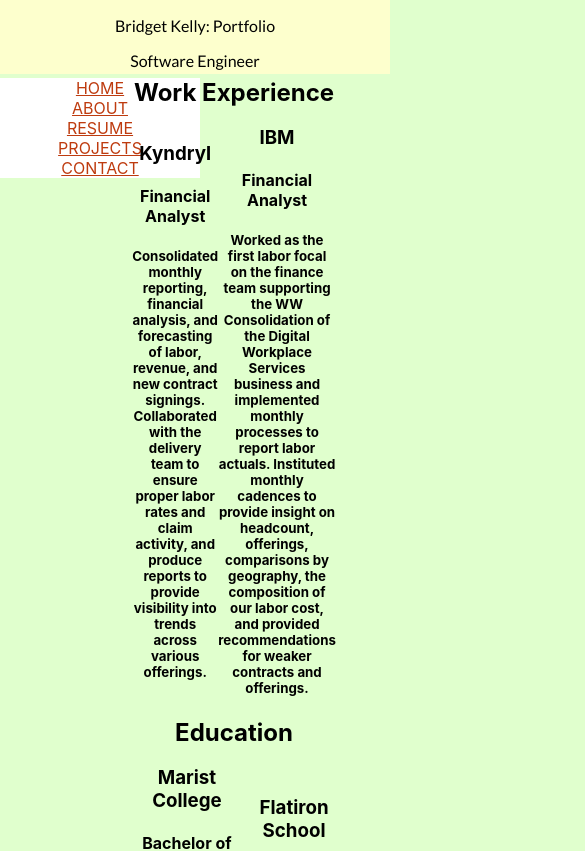
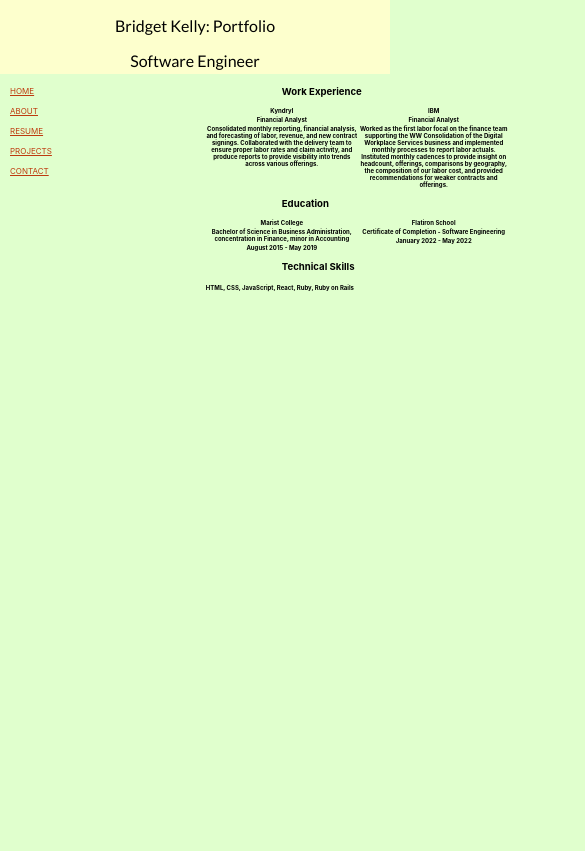
Before and after one commit to bc-kelly/portfolio, a React (Create React App) app: page /resume in a window 390 px wide. Shown: the top 851 px of the page, 585 px wide, since content can reach past the window. Built offline with nearby package versions, Linux system fonts and the light colour scheme.

Commit message:
font is responsive, content div still a little wonky

```diff
--- a/src/App.css
+++ b/src/App.css
@@ -69,8 +69,10 @@
 }
 
 .content {
-  width: 80%;
+  /* width: 80%; */
   float: right;
+  margin-left: 20%;
+  /* margin: auto; */
 }
 
 .nav{
--- a/src/Contact.css
+++ b/src/Contact.css
@@ -1,13 +1,24 @@
-.contact-div {
+/* .contact-div {
     width: 100%;
     min-height: 50px;
-    margin: 10px;
     font-family: Lato;
     text-align: center;
-}
+} */
 
 .links {
     margin: 1%;
     font-size: 1.25em;
     color: black;
 }
+
+@media screen and (min-width: 601px) {
+    .contact-div {
+      font-size: 1em;
+    }
+  }
+
+  @media screen and (max-width: 600px) {
+    .contact-div {
+      font-size: .6em;
+    }
+  }
--- a/src/NavBar.css
+++ b/src/NavBar.css
@@ -8,22 +8,38 @@
     display: inline-block;
     width: 20%;
     float: left;
+    margin-left: 10px;
+
 }
 
 .navbar-link {
-    margin: 2%;
+    /* margin: 2%; */
     color: #be3b0f;
+    /* padding-bottom: 10px;
+    margin-bottom: 10px; */
 }
 
-.navbar-link hover {
+/* .navbar-link hover {
     color: #ffcab0;
-}
+} */
 
 ul {
     list-style-type: none;
     margin: 0;
     padding: 0;
-    width: 200px;
-    background-color: white;
-    height: 100%;
+    /* width: 100%; */
+    /* background-color: white; */
+    /* height: 100%; */
   }
+
+  @media screen and (min-width: 601px) {
+    .navbar-link{
+      font-size: 1em;
+    }
+  }
+
+  @media screen and (max-width: 600px) {
+    .navbar-link {
+      font-size: .5em;
+    }
+  }
--- a/src/Resume.css
+++ b/src/Resume.css
@@ -1,18 +1,54 @@
 .kyndryl, .ibm, .marist, .flatiron {
     width: 30vh;
-    margin: auto;
+    /* margin-left: 5%; */
 }
 
 .work-experience, .education, .skills {
     display: flex;
-    justify-content: center;
-    width: 50%;
-    margin: auto;
+    /* justify-content: center; */
+    width: 60%;
+    margin-left: 15%;
     text-align: center;
 }
 
 .work-title {
     display: flex;
-    justify-content: center;
-    margin: 0;
+    /* justify-content: center; */
+    margin-left: 30%;
 }
+
+@media screen and (min-width: 601px) {
+    .work-title {
+      font-size: 1.75em;
+    }
+  }
+
+  @media screen and (max-width: 600px) {
+    .work-title {
+      font-size: .6em;
+    }
+  }
+
+  @media screen and (min-width: 601px) {
+    .work-experience, .education, .skills {
+      font-size: 1em;
+    }
+  }
+
+  @media screen and (max-width: 600px) {
+    .work-experience, .education, .skills {
+      font-size: .2em;
+    }
+  }
+
+  @media screen and (min-width: 601px) {
+    .kyndryl, .ibm, .marist, .flatiron{
+      font-size: 1em;
+    }
+  }
+
+  @media screen and (max-width: 600px) {
+    .kyndryl, .ibm, .marist, .flatiron {
+      font-size: .5em;
+    }
+  }
```
